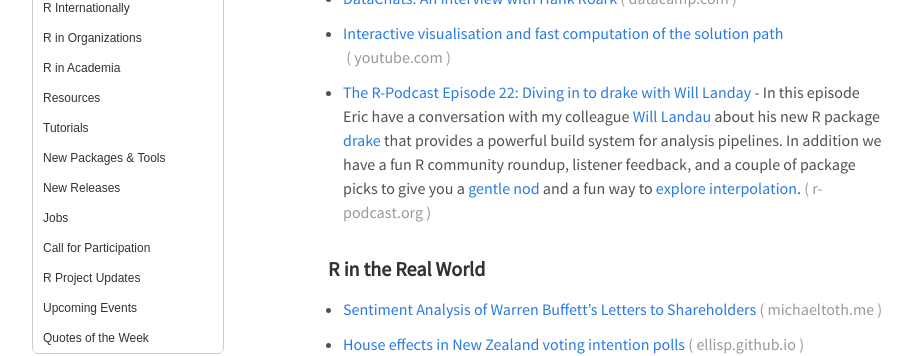
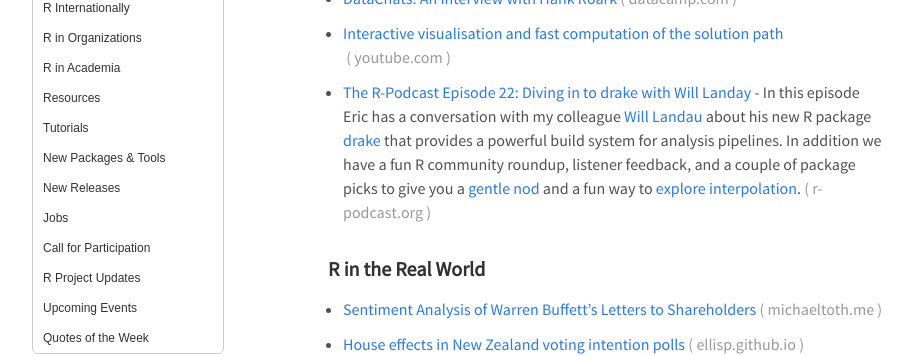
Before and after one commit to rweekly/rweekly.org, a Jekyll site: the page built from draft.md, in a window 1280 px wide and 900 px high, scrolled down 801 px. Shown: the part 178-534 px from the top of the window, without its empty margins (32-951 px from the left). Built offline with Jekyll 4.4.1, drawn with Linux system fonts in a browser that asks for light colours; comment, search, counter and statistics services are not loaded.

Commit message:
Draft: 2017-13

```diff
--- a/draft.md
+++ b/draft.md
@@ -33,7 +33,7 @@
 
 + [Interactive visualisation and fast computation of the solution path ](https://www.youtube.com/watch?v=2g-akN6q8aI)
 
-+ [The R-Podcast Episode 22: Diving in to drake with Will Landay](https://www.r-podcast.org/posts/the-r-podcast-episode-22-diving-in-to-drake-with-will-landau.html) - In this episode Eric have a conversation with my colleague [Will Landau](http://will-landau.com/) about his new R package [drake](https://cran.rstudio.com/web/packages/drake/) that provides a powerful build system for analysis pipelines.  In addition we have a fun R community roundup, listener feedback, and a couple of package picks to give you a [gentle nod](https://cran.r-project.org/web/packages/remindR/vignettes/remindR_vignette.html) and a fun way to [explore interpolation](https://github.com/metrumresearchgroup/fluidSpline).
++ [The R-Podcast Episode 22: Diving in to drake with Will Landay](https://www.r-podcast.org/posts/the-r-podcast-episode-22-diving-in-to-drake-with-will-landau.html) - In this episode Eric has a conversation with my colleague [Will Landau](http://will-landau.com/) about his new R package [drake](https://cran.rstudio.com/web/packages/drake/) that provides a powerful build system for analysis pipelines.  In addition we have a fun R community roundup, listener feedback, and a couple of package picks to give you a [gentle nod](https://cran.r-project.org/web/packages/remindR/vignettes/remindR_vignette.html) and a fun way to [explore interpolation](https://github.com/metrumresearchgroup/fluidSpline).
 
 ### R in the Real World
 
```
